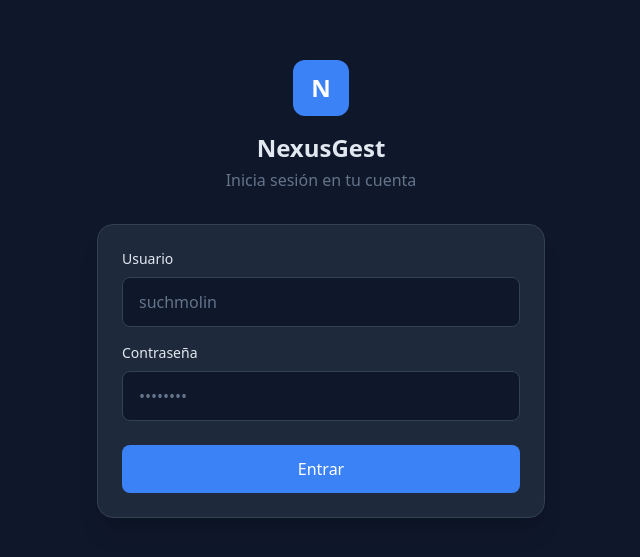
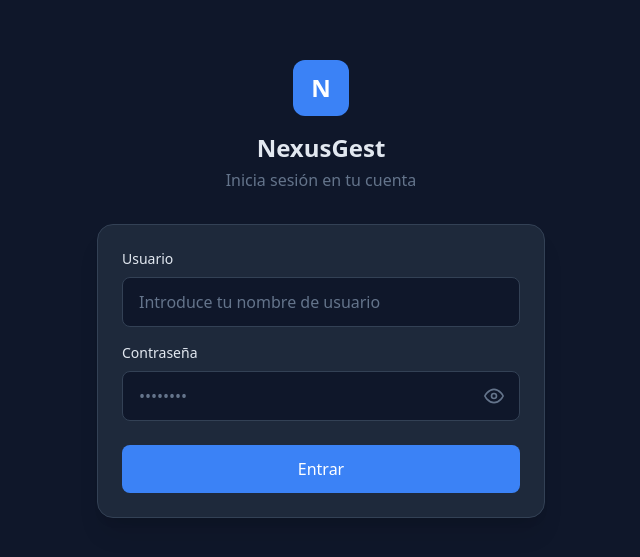
Before and after one commit to suchmolin/nexusgestweb, a Next.js app: page /login in a window 1280 px wide. Shown: the part 111-668 px from the top of the page, without its empty margins (319-959 px from the left). Built offline with nearby package versions, Linux system fonts and the light colour scheme; no server answers.

Commit message:
cod prod, mejora login visual contraseñas, placehorder user, campo solo lectura al agregar cliente

```diff
--- a/src/app/(auth)/login/page.tsx
+++ b/src/app/(auth)/login/page.tsx
@@ -7,6 +7,7 @@ import { useAuth } from '@/contexts/AuthContext';
 export default function LoginPage() {
   const [username, setUsername] = useState('');
   const [password, setPassword] = useState('');
+  const [showPassword, setShowPassword] = useState(false);
   const [error, setError] = useState('');
   const [loading, setLoading] = useState(false);
   const { login, user } = useAuth();
@@ -58,22 +59,43 @@ export default function LoginPage() {
             value={username}
             onChange={(e) => setUsername(e.target.value)}
             className="w-full px-4 py-3 rounded-lg bg-[var(--background)] border border-[var(--border)] text-[var(--foreground)] placeholder-[var(--muted)] focus:outline-none focus:ring-2 focus:ring-[var(--primary)]"
-            placeholder="suchmolin"
+            placeholder="Introduce tu nombre de usuario"
             required
             autoComplete="username"
           />
           <label className="block mt-4 mb-2 text-sm font-medium text-[var(--foreground)]">
             Contraseña
           </label>
+          <div className="relative">
             <input
-            type="password"
+              type={showPassword ? 'text' : 'password'}
               value={password}
               onChange={(e) => setPassword(e.target.value)}
-            className="w-full px-4 py-3 rounded-lg bg-[var(--background)] border border-[var(--border)] text-[var(--foreground)] placeholder-[var(--muted)] focus:outline-none focus:ring-2 focus:ring-[var(--primary)]"
+              className="w-full px-4 py-3 pr-12 rounded-lg bg-[var(--background)] border border-[var(--border)] text-[var(--foreground)] placeholder-[var(--muted)] focus:outline-none focus:ring-2 focus:ring-[var(--primary)]"
               placeholder="••••••••"
               required
               autoComplete="current-password"
             />
+            <button
+              type="button"
+              onClick={() => setShowPassword((v) => !v)}
+              className="absolute right-2 top-1/2 -translate-y-1/2 p-2 rounded-lg text-[var(--muted)] hover:bg-[var(--border)] hover:text-[var(--foreground)] transition-colors focus:outline-none focus:ring-2 focus:ring-[var(--primary)]"
+              title={showPassword ? 'Ocultar contraseña' : 'Ver contraseña'}
+              aria-label={showPassword ? 'Ocultar contraseña' : 'Ver contraseña'}
+            >
+              {showPassword ? (
+                <svg xmlns="http://www.w3.org/2000/svg" width="20" height="20" viewBox="0 0 24 24" fill="none" stroke="currentColor" strokeWidth="2" strokeLinecap="round" strokeLinejoin="round">
+                  <path d="M17.94 17.94A10.07 10.07 0 0 1 12 20c-7 0-11-8-11-8a18.45 18.45 0 0 1 5.06-5.94M9.9 4.24A9.12 9.12 0 0 1 12 4c7 0 11 8 11 8a18.5 18.5 0 0 1-2.16 3.19m-6.72-1.07a3 3 0 1 1-4.24-4.24" />
+                  <line x1="1" y1="1" x2="23" y2="23" />
+                </svg>
+              ) : (
+                <svg xmlns="http://www.w3.org/2000/svg" width="20" height="20" viewBox="0 0 24 24" fill="none" stroke="currentColor" strokeWidth="2" strokeLinecap="round" strokeLinejoin="round">
+                  <path d="M1 12s4-8 11-8 11 8 11 8-4 8-11 8-11-8-11-8z" />
+                  <circle cx="12" cy="12" r="3" />
+                </svg>
+              )}
+            </button>
+          </div>
           <button
             type="submit"
             disabled={loading}
--- a/src/app/(dashboard)/dashboard/clientes/page.tsx
+++ b/src/app/(dashboard)/dashboard/clientes/page.tsx
@@ -202,8 +202,9 @@ export default function ClientesPage() {
                         <label className="block text-sm font-medium text-[var(--foreground)] mb-1">RIF / Cédula *</label>
                         <input
                           value={form.rifCedula}
-                          onChange={(e) => setForm((f) => ({ ...f, rifCedula: e.target.value }))}
-                          className="w-full rounded-lg bg-[var(--background)] border border-[var(--border)] px-3 py-2"
+                          readOnly
+                          className="w-full rounded-lg bg-[var(--border)]/30 border border-[var(--border)] px-3 py-2 cursor-not-allowed text-[var(--muted)]"
+                          title="RIF/Cédula fijado por la búsqueda"
                         />
                       </div>
                       <div className="md:col-span-2">
--- a/src/app/(dashboard)/dashboard/facturacion/page.tsx
+++ b/src/app/(dashboard)/dashboard/facturacion/page.tsx
@@ -677,7 +677,7 @@ export default function FacturacionPage() {
                     <p className="mt-2 text-sm text-[var(--muted)]">No existe un cliente con ese RIF/Cédula. Completa los datos; se guardará al guardar la factura.</p>
                     <div className="mt-3 grid grid-cols-1 md:grid-cols-2 gap-3">
                       <input value={clientForm.name} onChange={(e) => setClientForm((f) => ({ ...f, name: e.target.value }))} placeholder="Nombre *" className="rounded-lg bg-[var(--background)] border border-[var(--border)] px-3 py-2" />
-                      <input value={clientForm.rifCedula} onChange={(e) => setClientForm((f) => ({ ...f, rifCedula: e.target.value }))} placeholder="RIF/Cédula *" className="rounded-lg bg-[var(--background)] border border-[var(--border)] px-3 py-2" />
+                      <input value={clientForm.rifCedula} readOnly placeholder="RIF/Cédula *" className="rounded-lg bg-[var(--border)]/30 border border-[var(--border)] px-3 py-2 cursor-not-allowed text-[var(--muted)]" title="RIF/Cédula fijado por la búsqueda" />
                       <input value={clientForm.address} onChange={(e) => setClientForm((f) => ({ ...f, address: e.target.value }))} placeholder="Dirección" className="rounded-lg bg-[var(--background)] border border-[var(--border)] px-3 py-2 md:col-span-2" />
                       <input value={clientForm.phone} onChange={(e) => setClientForm((f) => ({ ...f, phone: e.target.value }))} placeholder="Teléfono" className="rounded-lg bg-[var(--background)] border border-[var(--border)] px-3 py-2" />
                       <input value={clientForm.email} onChange={(e) => setClientForm((f) => ({ ...f, email: e.target.value }))} placeholder="Correo" className="rounded-lg bg-[var(--background)] border border-[var(--border)] px-3 py-2" />
--- a/src/app/(dashboard)/dashboard/presupuestos/page.tsx
+++ b/src/app/(dashboard)/dashboard/presupuestos/page.tsx
@@ -803,7 +803,7 @@ export default function PresupuestosPage() {
                     <p className="mt-2 text-sm text-[var(--muted)]">No existe un cliente con ese RIF/Cédula. Completa los datos; se guardará al guardar el presupuesto.</p>
                     <div className="mt-3 grid grid-cols-1 md:grid-cols-2 gap-3">
                       <input value={clientForm.name} onChange={(e) => setClientForm((f) => ({ ...f, name: e.target.value }))} placeholder="Nombre *" className="rounded-lg bg-[var(--background)] border border-[var(--border)] px-3 py-2" />
-                      <input value={clientForm.rifCedula} onChange={(e) => setClientForm((f) => ({ ...f, rifCedula: e.target.value }))} placeholder="RIF/Cédula *" className="rounded-lg bg-[var(--background)] border border-[var(--border)] px-3 py-2" />
+                      <input value={clientForm.rifCedula} readOnly placeholder="RIF/Cédula *" className="rounded-lg bg-[var(--border)]/30 border border-[var(--border)] px-3 py-2 cursor-not-allowed text-[var(--muted)]" title="RIF/Cédula fijado por la búsqueda" />
                       <input value={clientForm.address} onChange={(e) => setClientForm((f) => ({ ...f, address: e.target.value }))} placeholder="Dirección" className="rounded-lg bg-[var(--background)] border border-[var(--border)] px-3 py-2 md:col-span-2" />
                       <input value={clientForm.phone} onChange={(e) => setClientForm((f) => ({ ...f, phone: e.target.value }))} placeholder="Teléfono" className="rounded-lg bg-[var(--background)] border border-[var(--border)] px-3 py-2" />
                       <input value={clientForm.email} onChange={(e) => setClientForm((f) => ({ ...f, email: e.target.value }))} placeholder="Correo" className="rounded-lg bg-[var(--background)] border border-[var(--border)] px-3 py-2" />
```
Lines whose indentation alone changed are shown as unchanged.
